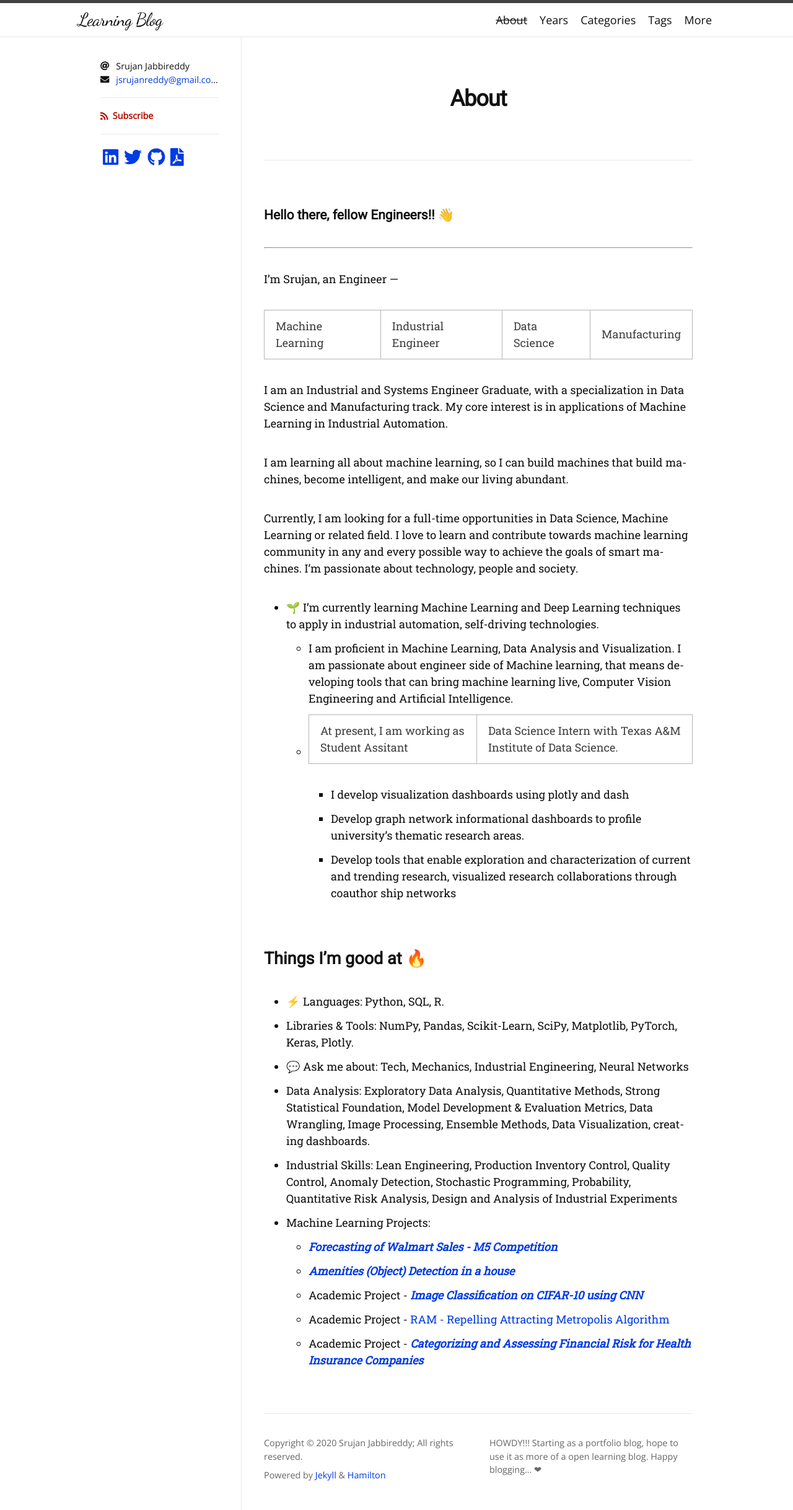
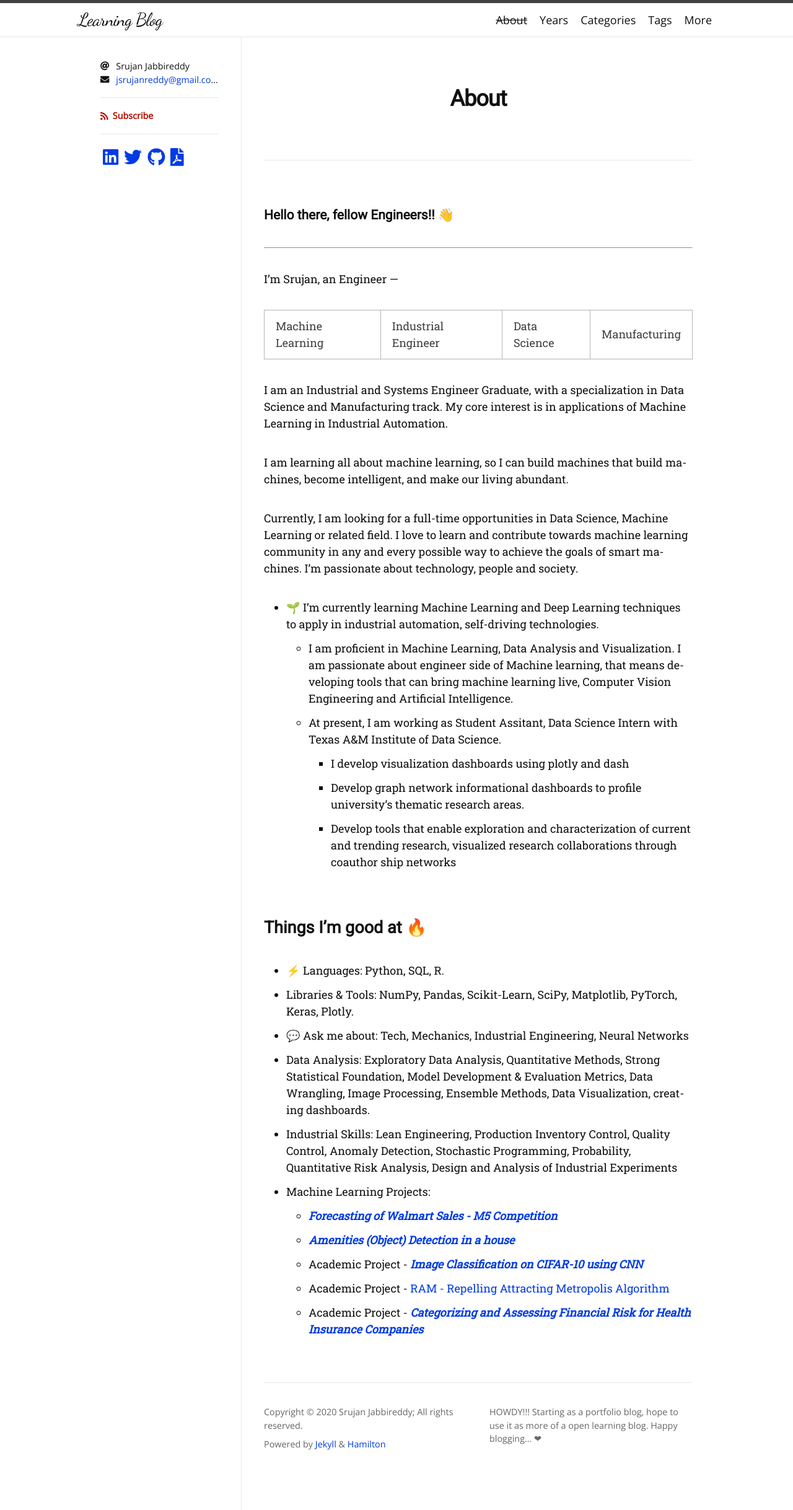
Before and after one commit to srujanreddyj/blog, a Jekyll site: the page built from about.md, in a window 1280 px wide. Shown: the whole page at 62% size. Built offline with Jekyll 4.4.1, drawn with Linux system fonts in a browser that asks for light colours; nearby versions of some CDN libraries; some web fonts are replaced.

```diff
--- a/about.md
+++ b/about.md
@@ -23,7 +23,7 @@ Currently, I am looking for a full-time opportunities in Data Science, Machine L
 
   - I am proficient in Machine Learning, Data Analysis and Visualization. I am passionate about engineer side of Machine learning, that means developing tools that can bring machine learning live, Computer Vision Engineering and Artificial Intelligence.
 
-  - At present, I am working as Student Assitant | Data Science Intern with Texas A&M Institute of Data Science.
+  - At present, I am working as Student Assitant, Data Science Intern with Texas A&M Institute of Data Science.
     - I develop visualization dashboards using plotly and dash
     - Develop graph network informational dashboards to profile university's thematic research areas.
     - Develop tools that enable exploration and characterization of current and trending research, visualized research collaborations through coauthor ship networks
```
